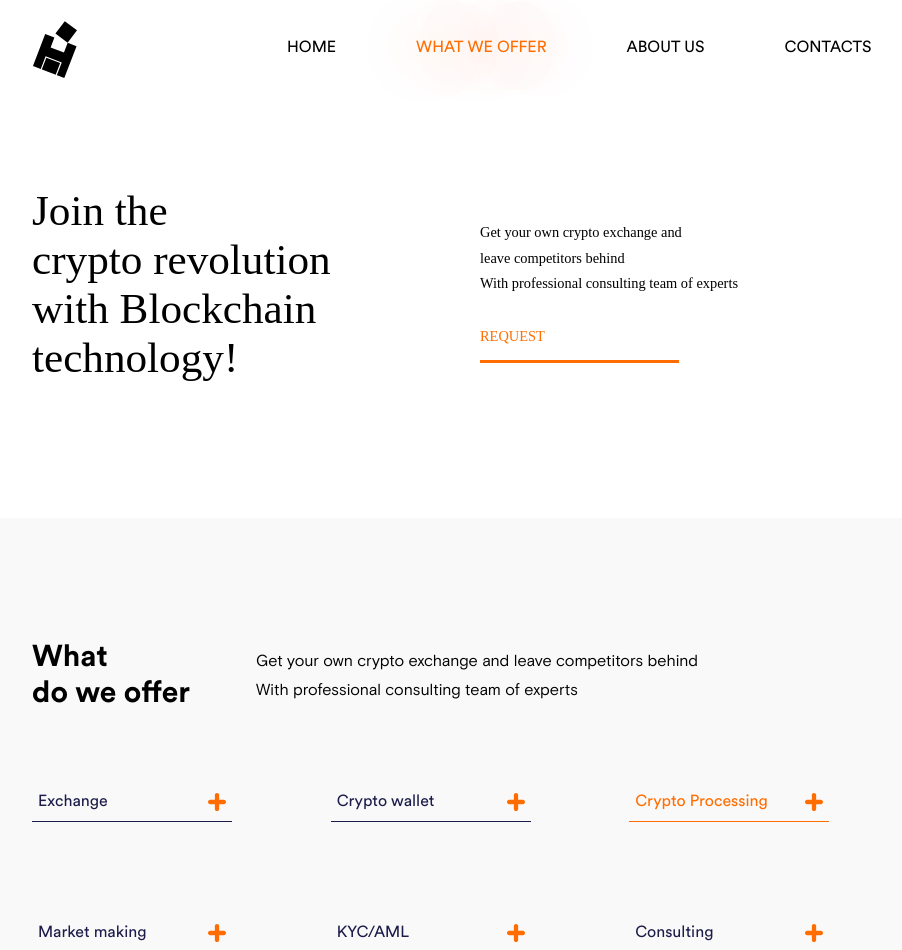
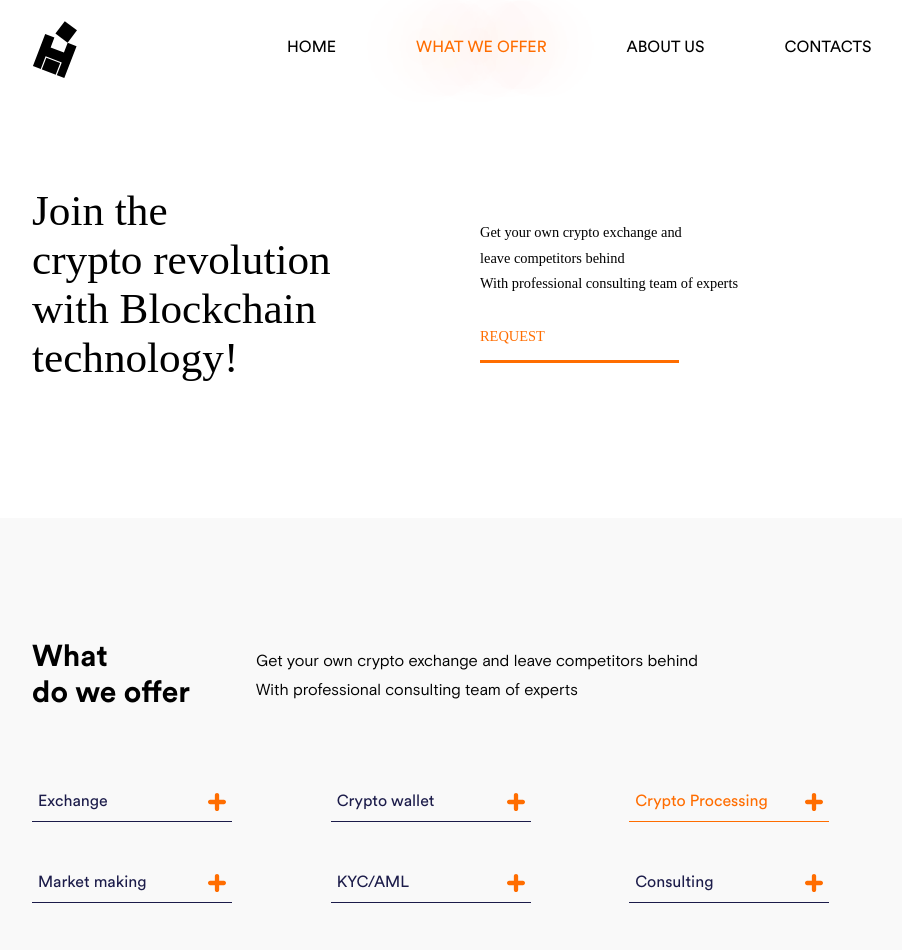
Before and after one commit to pledovski/human-farm-react, a React (Create React App) app: page / in a window 1280 px wide. Shown: the top 950 px of the page, without its empty margins (160-1062 px from the left). Built offline with nearby package versions, Linux system fonts and the light colour scheme.

Commit message:
Offer details expand added

```diff
--- a/src/App.js
+++ b/src/App.js
@@ -9,9 +9,11 @@ import OurClients from "./app/components/layout/OurClients";
 import AboutUs from "./app/components/layout/AboutUs";
 import Team from "./app/components/layout/Team";
 import Footer from "./app/components/layout/Footer";
+import { AppProvider } from "./app/AppProvider";
 
 const App = () => (
   <AppLayout>
+    <AppProvider>
       <Header />
       <Showcase />
       <WhatDoWeOffer />
@@ -20,6 +22,7 @@ const App = () => (
       <AboutUs />
       <Team />
       <Footer />
+    </AppProvider>
   </AppLayout>
 );
 
--- a/src/app/AppProvider.js
+++ b/src/app/AppProvider.js
@@ -7,10 +7,16 @@ export class AppProvider extends Component {
     super(props);
     this.state = {
       offer: "Crypto Processing",
-      setOffer: this.setOffer
+      displayOffer: false,
+      setOffer: this.setOffer,
+      toggleDisplayOffer: this.toggleDisplayOffer
     };
   }
   setOffer = offer => this.setState({ offer });
+  toggleDisplayOffer = displayOffer => {
+    this.setState({ displayOffer });
+    console.log(this.state);
+  };
 
   render() {
     return (
--- a/src/app/components/layout/WhatDoWeOffer.js
+++ b/src/app/components/layout/WhatDoWeOffer.js
@@ -1,6 +1,6 @@
-import React from "react";
+import React, { Fragment } from "react";
 import styled, { css } from "styled-components";
-import { AppContext, AppProvider } from "../../AppProvider";
+import { AppContext } from "../../AppProvider";
 import OfferDetails from "./sharedComponents/OfferDetails";
 import { BlockTitle } from "./sharedComponents/BlockTitle";
 import SizeContainer from "../layout/sharedComponents/SizeContainer";
@@ -40,7 +40,7 @@ const OfferButtonElem = styled.button`
   font-weight: 350;
   font-size: 1rem;
   width: 200px;
-  margin: 0 0 100px 0;
+  margin: 0 0 50px 0;
   padding-bottom: 10px;
   border: 0;
   background-color: transparent;
@@ -62,25 +62,30 @@ const OfferButtonElem = styled.button`
 
 const ButtonsListElem = styled.div`
   display: grid;
-  margin: 50px 0;
+  margin: 50px 0 0 0;
   grid-template-columns: repeat(auto-fit, minmax(250px, 1fr));
 `;
 
 const OfferButton = ({ name, active }) => (
   <AppContext.Consumer>
-    {({ offer, setOffer }) => (
-      <OfferButtonElem active={offer === name} onClick={() => setOffer(name)}>
+    {({ offer, setOffer, toggleDisplayOffer, displayOffer }) => (
+      <OfferButtonElem
+        active={offer === name}
+        onClick={() => {
+          setOffer(name);
+          toggleDisplayOffer(!displayOffer);
+        }}
+      >
         {name} <Plus active={active} src={plus} />
       </OfferButtonElem>
     )}
   </AppContext.Consumer>
 );
 
-const WhatDoWeOffer = () => {
+const WhatDoWeOffer = displayOffer => {
   return (
     <WideBackground>
       <SizeContainer>
-        <AppProvider>
         <BlockTitle
           header={
             <p>
@@ -102,8 +107,15 @@ const WhatDoWeOffer = () => {
           <OfferButton name="KYC/AML" />
           <OfferButton name="Consulting" />
         </ButtonsListElem>
+        <AppContext.Consumer>
+          {({ displayOffer }) =>
+            displayOffer ? (
+              <Fragment>
                 <OfferDetails />
-        </AppProvider>
+              </Fragment>
+            ) : null
+          }
+        </AppContext.Consumer>
       </SizeContainer>
     </WideBackground>
   );
```
Lines whose indentation alone changed are shown as unchanged.
